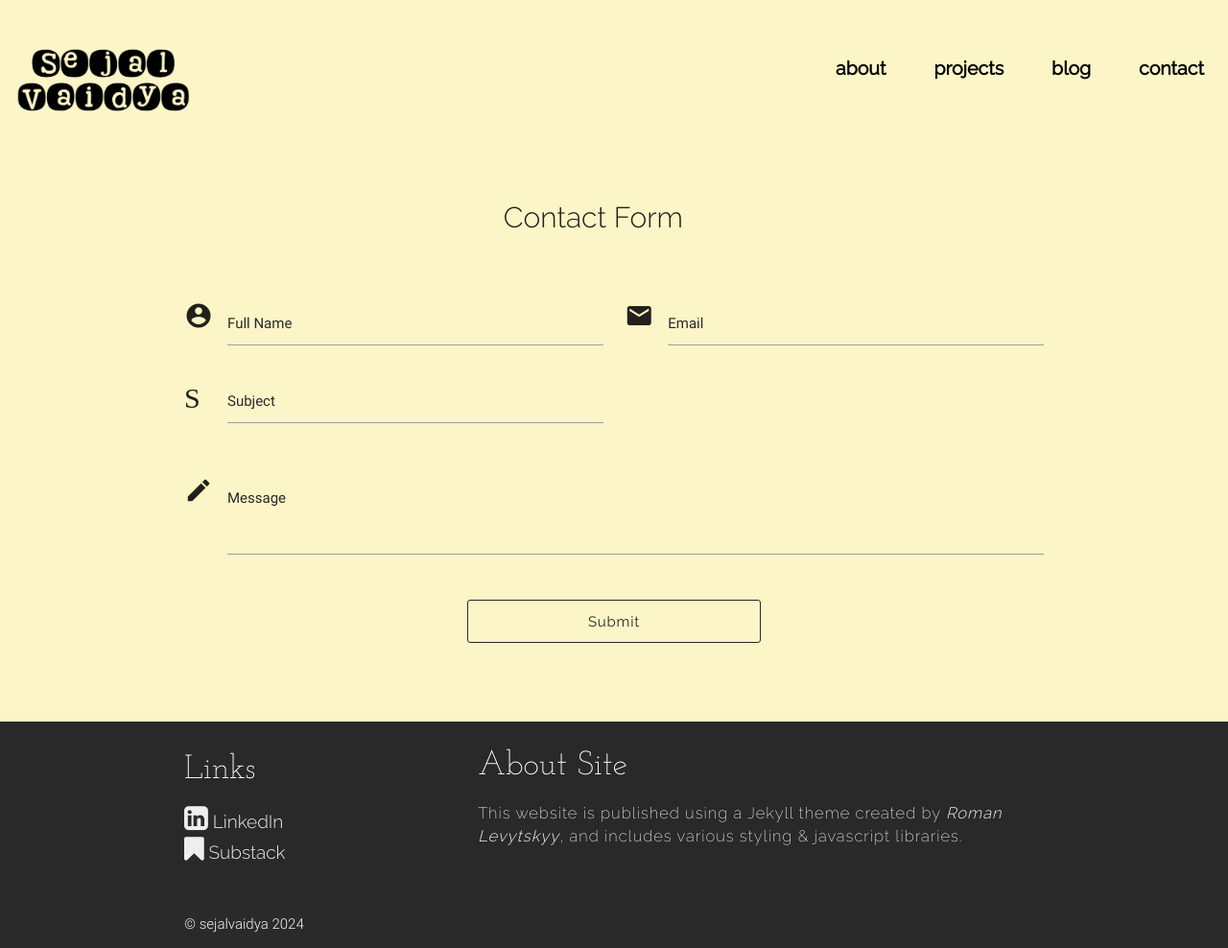
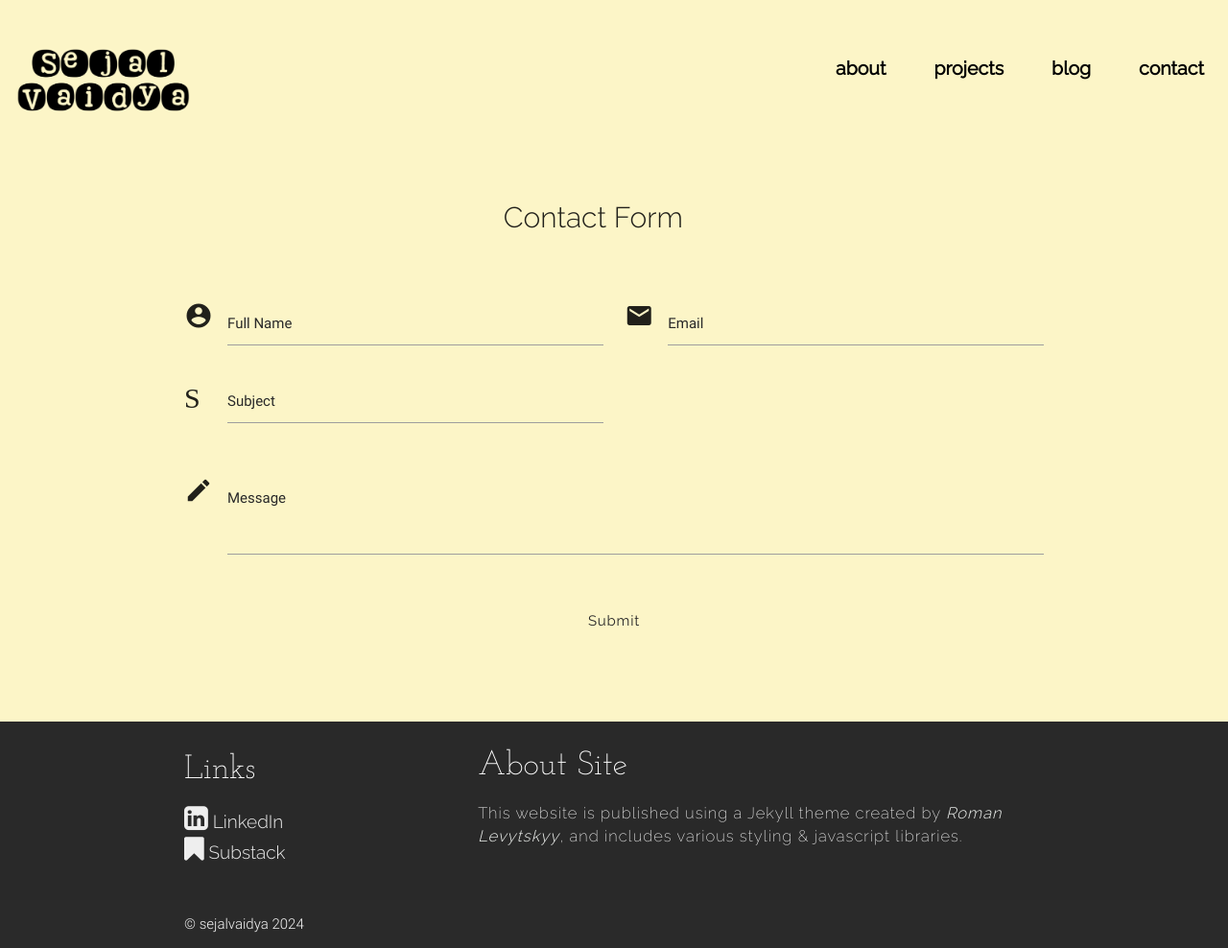
Before and after one commit to sejalv/archived.sejalv.github.io, a Jekyll site: the page built from contact.html, in a window 1280 px wide. Shown: the whole page at 96% size. Built offline with Jekyll 4.4.1, drawn with Linux system fonts in a browser that asks for light colours; nearby versions of some CDN libraries.

Commit message:
Update main.css
borderless buttons for cleaner look

```diff
--- a/assets/css/main.css
+++ b/assets/css/main.css
@@ -927,7 +927,8 @@ button {
   font-size: 15px;
   letter-spacing: 0.8px;
   color: #292929;
-  border: 1px #292929 solid !important;
+/*   border: 1px #292929 solid !important; */
+  border: none;
   border-radius: 3px;
   outline: 0;
   overflow: hidden;
@@ -943,8 +944,8 @@ button {
 
 .buttons button {
   color: #fcf5c7;
-/*   border: 1px #fcf5c7 solid !important; */
-  border: none;
+  border: 1px #fcf5c7 solid !important;
+
 }
 
 button:focus {
```
